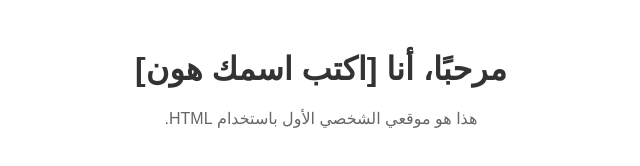
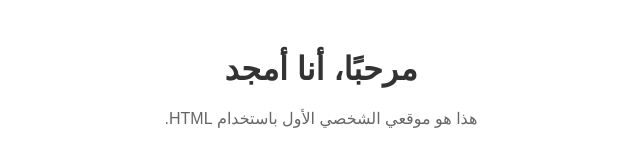
Before and after one commit to amjad-hs/amjad-hs, a plain HTML site: page index.html in a window 1280 px wide. Shown: the whole page, without its empty margins (319-959 px from the left). Drawn offline with Linux system fonts and the light colour scheme.

Commit message:
Add files via upload

```diff
--- a/index.html
+++ b/index.html
@@ -20,7 +20,7 @@
     </style>
 </head>
 <body>
-    <h1>مرحبًا، أنا [اكتب اسمك هون]</h1>
+    <h1>مرحبًا، أنا أمجد</h1>
     <p>هذا هو موقعي الشخصي الأول باستخدام HTML.</p>
 </body>
 </html>
```
